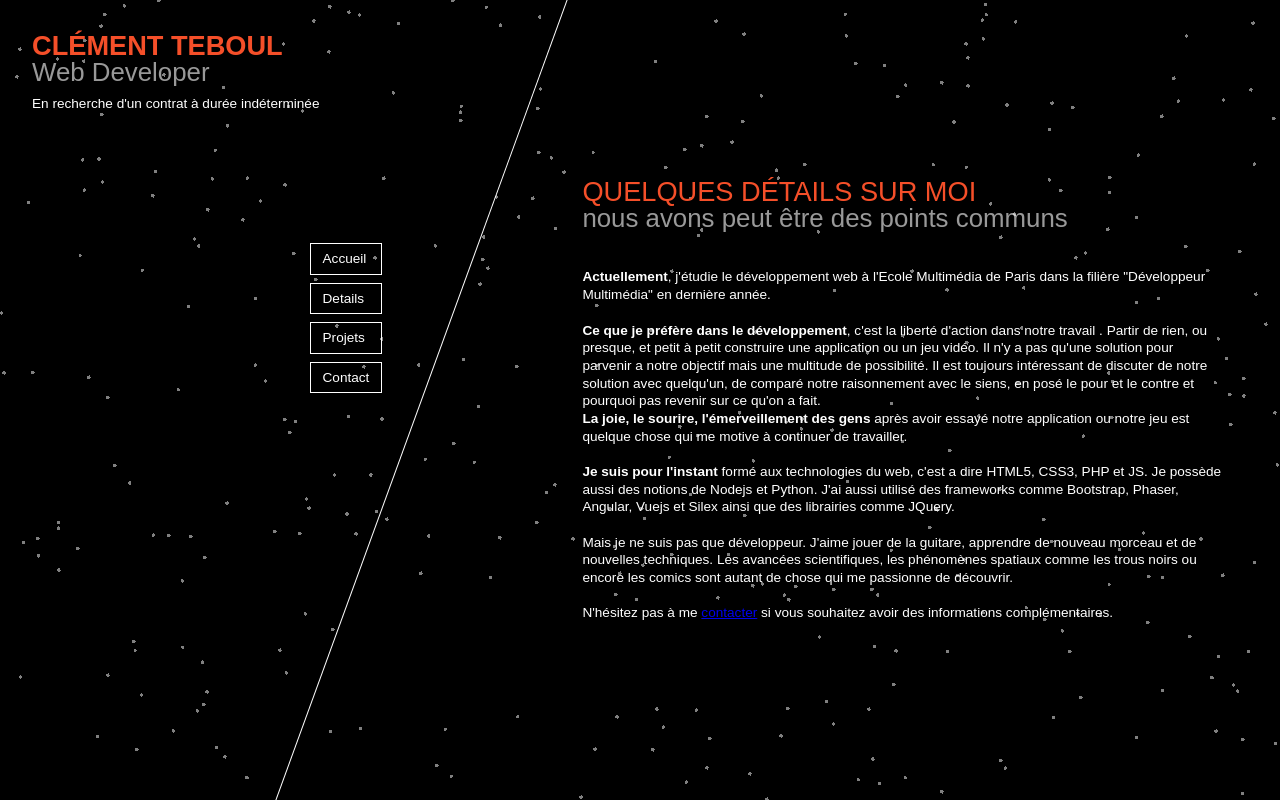
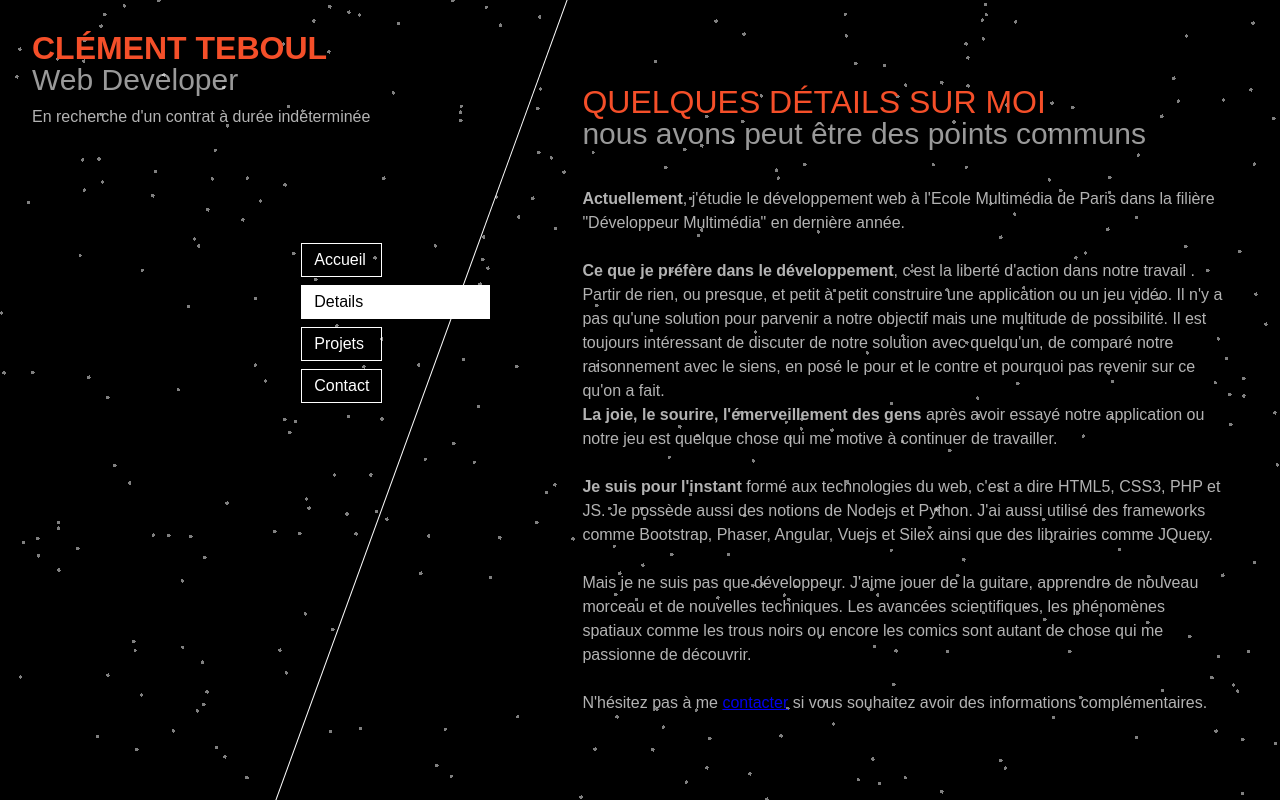
Before and after one commit to Jump78/portfolio, a Vue app: page /detail in a window 1280 px wide. Shown: the top 800 px of the page. Built offline with nearby package versions, Linux system fonts and the light colour scheme.

Commit message:
Fix reset css

```diff
--- a/src/App.vue
+++ b/src/App.vue
@@ -48,6 +48,6 @@
     display: flex;
     justify-content: center;
     align-items: center;
-    margin-left: 10rem;
+    margin-left: 16rem;
   }
 </style>
--- a/src/components/Header.vue
+++ b/src/components/Header.vue
@@ -15,20 +15,20 @@
 <!-- Add "scoped" attribute to limit CSS to this component only -->
 <style scoped>
   header {
-    line-height: 2em;
-    padding: 2rem 0 0 2rem;
+    line-height: 3.2rem;
+    padding: 3.2rem 0 0 3.2rem;
     height: 139px;
     width: 100%;
   }
 
   header .job {
     font-weight: 300;
-    font-size: 1.9em;
+    font-size: 3rem;
     color: rgba(255,255,255,0.6);
   }
 
   h1 {
-    font-size: 2em;
+    font-size: 3.2rem;
     font-weight: bold;
     text-transform: uppercase;
     color: #F54F29;
--- a/src/components/LeftAside.vue
+++ b/src/components/LeftAside.vue
@@ -48,7 +48,7 @@
 
   .navbar {
     align-self: flex-end;
-    padding-right: 2.5rem;
-    margin-top: 4rem;
+    padding-right: 4rem;
+    margin-top: 6.4rem;
   }
 </style>
--- a/src/components/Navbar.vue
+++ b/src/components/Navbar.vue
@@ -1,10 +1,10 @@
 <template>
     <nav>
       <ul>
-        <router-link to='/' tag='li'><p>Accueil</p></router-link>
-        <router-link to='detail' tag='li'><p>Details</p></router-link>
-        <router-link to='project' tag='li'><p>Projets</p></router-link>
-        <router-link to='contact' tag='li'><p>Contact</p></router-link>
+        <router-link to='/' tag='li' active-class='active' exact><p>Accueil</p></router-link>
+        <router-link to='detail' tag='li' active-class='active' exact><p>Details</p></router-link>
+        <router-link to='project' tag='li' active-class='active' exact><p>Projets</p></router-link>
+        <router-link to='contact' tag='li' active-class='active' exact><p>Contact</p></router-link>
       </ul>
     </nav>
 </template>
@@ -22,12 +22,12 @@
     width: auto;
     color: #ffffff;
     border: 1px solid #fff;
-    padding: 0.5rem 0.75rem;
-    margin-top: 0.5rem;
+    padding: 0.8rem 1.2rem;
+    margin-top: 0.8rem;
     transition: all 0.3s ease-in;
   }
 
-  li:hover {
+  li:hover, .active {
     width: 200%;
     color: #000000;
     background-color: #fff;
--- a/src/main.css
+++ b/src/main.css
@@ -1,4 +1,8 @@
 body {
     font-family: 'Mosk', sans-serif;
-    color: white;
+    color: #b3b3b3;
 }
+
+p {
+    font-size: 1.6rem;
+}
--- a/src/reset.css
+++ b/src/reset.css
@@ -1,5 +1,5 @@
 /* http://meyerweb.com/eric/tools/css/reset/
-   v2.0 | 20110126
+   v2.0-modified | 20110126
    License: none (public domain)
 */
 
@@ -16,34 +16,351 @@
 figure, figcaption, footer, header, hgroup,
 menu, nav, output, ruby, section, summary,
 time, mark, audio, video {
-	margin: 0;
+  margin: 0;
 	padding: 0;
 	border: 0;
 	font-size: 100%;
 	font: inherit;
 	vertical-align: baseline;
 }
+
+/* make sure to set some focus styles for accessibility */
+:focus {
+    outline: 0;
+}
+
 /* HTML5 display-role reset for older browsers */
 article, aside, details, figcaption, figure,
 footer, header, hgroup, menu, nav, section {
 	display: block;
 }
+
 body {
 	line-height: 1;
-	font-size: .85em;
 }
+
 ol, ul {
 	list-style: none;
 }
+
 blockquote, q {
 	quotes: none;
 }
+
 blockquote:before, blockquote:after,
 q:before, q:after {
 	content: '';
 	content: none;
 }
+
 table {
 	border-collapse: collapse;
 	border-spacing: 0;
 }
+
+input[type=search]::-webkit-search-cancel-button,
+input[type=search]::-webkit-search-decoration,
+input[type=search]::-webkit-search-results-button,
+input[type=search]::-webkit-search-results-decoration {
+    -webkit-appearance: none;
+    -moz-appearance: none;
+}
+
+input[type=search] {
+    -webkit-appearance: none;
+    -moz-appearance: none;
+    -webkit-box-sizing: content-box;
+    -moz-box-sizing: content-box;
+    box-sizing: content-box;
+}
+
+textarea {
+    overflow: auto;
+    vertical-align: top;
+    resize: vertical;
+}
+
+/**
+ * Correct `inline-block` display not defined in IE 6/7/8/9 and Firefox 3.
+ */
+
+audio,
+canvas,
+video {
+    display: inline-block;
+    *display: inline;
+    *zoom: 1;
+    max-width: 100%;
+}
+
+/**
+ * Prevent modern browsers from displaying `audio` without controls.
+ * Remove excess height in iOS 5 devices.
+ */
+
+audio:not([controls]) {
+    display: none;
+    height: 0;
+}
+
+/**
+ * Address styling not present in IE 7/8/9, Firefox 3, and Safari 4.
+ * Known issue: no IE 6 support.
+ */
+
+[hidden] {
+    display: none;
+}
+
+/**
+ * 1. Correct text resizing oddly in IE 6/7 when body `font-size` is set using
+ *    `em` units.
+ * 2. Prevent iOS text size adjust after orientation change, without disabling
+ *    user zoom.
+ */
+
+html {
+    font-size: 62.5%; /* 1 */
+    -webkit-text-size-adjust: 100%; /* 2 */
+    -ms-text-size-adjust: 100%; /* 2 */
+}
+
+/**
+ * Address `outline` inconsistency between Chrome and other browsers.
+ */
+
+a:focus {
+    outline: thin dotted;
+}
+
+/**
+ * Improve readability when focused and also mouse hovered in all browsers.
+ */
+
+a:active,
+a:hover {
+    outline: 0;
+}
+
+/**
+ * 1. Remove border when inside `a` element in IE 6/7/8/9 and Firefox 3.
+ * 2. Improve image quality when scaled in IE 7.
+ */
+
+img {
+    border: 0; /* 1 */
+    -ms-interpolation-mode: bicubic; /* 2 */
+}
+
+/**
+ * Address margin not present in IE 6/7/8/9, Safari 5, and Opera 11.
+ */
+
+figure {
+    margin: 0;
+}
+
+/**
+ * Correct margin displayed oddly in IE 6/7.
+ */
+
+form {
+    margin: 0;
+}
+
+/**
+ * Define consistent border, margin, and padding.
+ */
+
+fieldset {
+    border: 1px solid #c0c0c0;
+    margin: 0 2px;
+    padding: 0.35em 0.625em 0.75em;
+}
+
+/**
+ * 1. Correct color not being inherited in IE 6/7/8/9.
+ * 2. Correct text not wrapping in Firefox 3.
+ * 3. Correct alignment displayed oddly in IE 6/7.
+ */
+
+legend {
+    border: 0; /* 1 */
+    padding: 0;
+    white-space: normal; /* 2 */
+    *margin-left: -7px; /* 3 */
+}
+
+/**
+ * 1. Correct font size not being inherited in all browsers.
+ * 2. Address margins set differently in IE 6/7, Firefox 3+, Safari 5,
+ *    and Chrome.
+ * 3. Improve appearance and consistency in all browsers.
+ */
+
+button,
+input,
+select,
+textarea {
+    font-size: 100%; /* 1 */
+    margin: 0; /* 2 */
+    vertical-align: baseline; /* 3 */
+    *vertical-align: middle; /* 3 */
+}
+
+/**
+ * Address Firefox 3+ setting `line-height` on `input` using `!important` in
+ * the UA stylesheet.
+ */
+
+button,
+input {
+    line-height: normal;
+}
+
+/**
+ * Address inconsistent `text-transform` inheritance for `button` and `select`.
+ * All other form control elements do not inherit `text-transform` values.
+ * Correct `button` style inheritance in Chrome, Safari 5+, and IE 6+.
+ * Correct `select` style inheritance in Firefox 4+ and Opera.
+ */
+
+button,
+select {
+    text-transform: none;
+}
+
+/**
+ * 1. Avoid the WebKit bug in Android 4.0.* where (2) destroys native `audio`
+ *    and `video` controls.
+ * 2. Correct inability to style clickable `input` types in iOS.
+ * 3. Improve usability and consistency of cursor style between image-type
+ *    `input` and others.
+ * 4. Remove inner spacing in IE 7 without affecting normal text inputs.
+ *    Known issue: inner spacing remains in IE 6.
+ */
+
+button,
+html input[type="button"], /* 1 */
+input[type="reset"],
+input[type="submit"] {
+    -webkit-appearance: button; /* 2 */
+    cursor: pointer; /* 3 */
+    *overflow: visible;  /* 4 */
+}
+
+/**
+ * Re-set default cursor for disabled elements.
+ */
+
+button[disabled],
+html input[disabled] {
+    cursor: default;
+}
+
+/**
+ * 1. Address box sizing set to content-box in IE 8/9.
+ * 2. Remove excess padding in IE 8/9.
+ * 3. Remove excess padding in IE 7.
+ *    Known issue: excess padding remains in IE 6.
+ */
+
+input[type="checkbox"],
+input[type="radio"] {
+    box-sizing: border-box; /* 1 */
+    padding: 0; /* 2 */
+    *height: 13px; /* 3 */
+    *width: 13px; /* 3 */
+}
+
+/**
+ * 1. Address `appearance` set to `searchfield` in Safari 5 and Chrome.
+ * 2. Address `box-sizing` set to `border-box` in Safari 5 and Chrome
+ *    (include `-moz` to future-proof).
+ */
+
+input[type="search"] {
+    -webkit-appearance: textfield; /* 1 */
+    -moz-box-sizing: content-box;
+    -webkit-box-sizing: content-box; /* 2 */
+    box-sizing: content-box;
+}
+
+/**
+ * Remove inner padding and search cancel button in Safari 5 and Chrome
+ * on OS X.
+ */
+
+input[type="search"]::-webkit-search-cancel-button,
+input[type="search"]::-webkit-search-decoration {
+    -webkit-appearance: none;
+}
+
+/**
+ * Remove inner padding and border in Firefox 3+.
+ */
+
+button::-moz-focus-inner,
+input::-moz-focus-inner {
+    border: 0;
+    padding: 0;
+}
+
+/**
+ * 1. Remove default vertical scrollbar in IE 6/7/8/9.
+ * 2. Improve readability and alignment in all browsers.
+ */
+
+textarea {
+    overflow: auto; /* 1 */
+    vertical-align: top; /* 2 */
+}
+
+/**
+ * Remove most spacing between table cells.
+ */
+
+table {
+    border-collapse: collapse;
+    border-spacing: 0;
+}
+
+html,
+button,
+input,
+select,
+textarea {
+    color: #222;
+}
+
+
+::-moz-selection {
+    background: #b3d4fc;
+    text-shadow: none;
+}
+
+::selection {
+    background: #b3d4fc;
+    text-shadow: none;
+}
+
+img {
+    vertical-align: middle;
+}
+
+fieldset {
+    border: 0;
+    margin: 0;
+    padding: 0;
+}
+
+textarea {
+    resize: vertical;
+}
+
+.chromeframe {
+    margin: 0.2em 0;
+    background: #ccc;
+    color: #000;
+    padding: 0.2em 0;
+}
--- a/src/views/Detail.vue
+++ b/src/views/Detail.vue
@@ -17,19 +17,19 @@
 
 <style scoped>
 .entete {
-    line-height: 2em;
+    line-height: 3.2rem;
     margin-bottom: 5%;
 }
 
 h1, h2 {
-    font-size: 2em;
+    font-size: 3.2rem;
     text-transform: uppercase;
     color: #F54F29;
 }
 
 .entete .soustitre {
     font-weight: 300;
-    font-size: 1.9em;
+    font-size: 3rem;
     text-transform: lowercase;
     color: rgba(255,255,255,0.6);
 }
@@ -39,6 +39,6 @@
 }
 
 .p {
-  line-height: 1.3;
+  line-height: 2.4rem;
 }
 </style>
```
